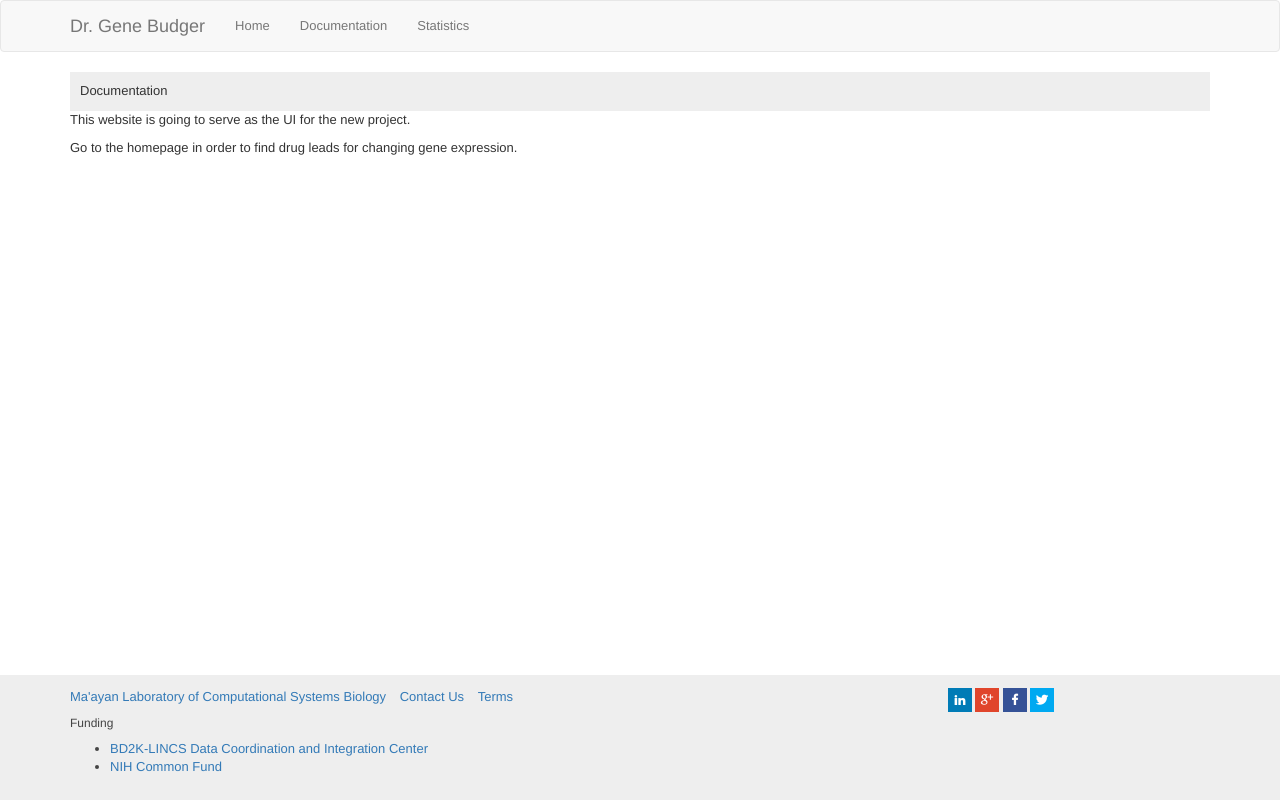
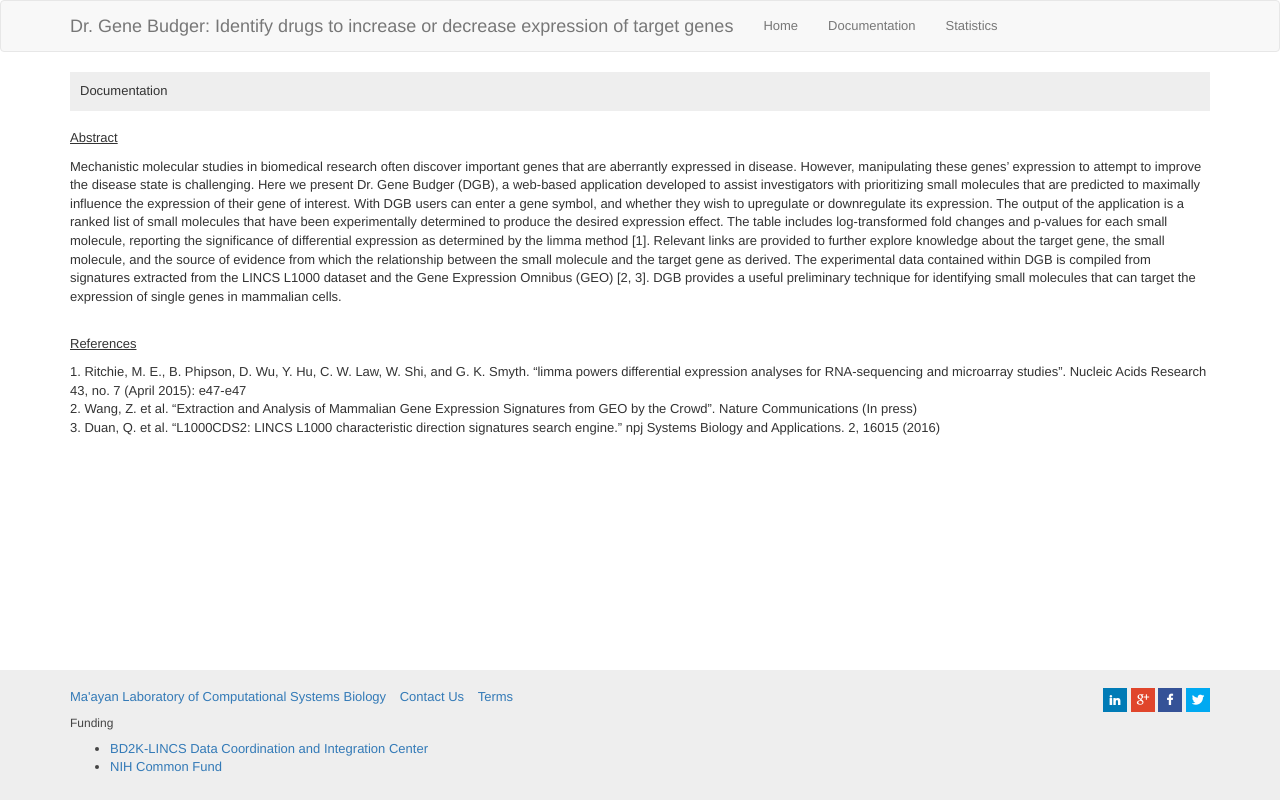
Before and after one commit to MaayanLab/Dr-Gene-Budger, a Python web app: template DGB/templates/documentation.html in a window 1280 px wide. Run offline with Jinja, Linux system fonts and the light colour scheme; the template is opened without the code that fills it, so the values that code supplies are empty; some libraries are stand-ins or nearby versions.

Commit message:
Updated backend logic, statistics page, documentation page includes an abstract.  Also centered the elements on the home page.

```diff
--- a/DGB/forms.py
+++ b/DGB/forms.py
@@ -1,6 +1,5 @@
 from flask_wtf import Form
 from wtforms import StringField, SubmitField, RadioField
-
 from wtforms import validators  # ValidationError
 
 
--- a/DGB/templates/documentation.html
+++ b/DGB/templates/documentation.html
@@ -2,7 +2,32 @@
 {% block content %}
 <div class="container">
     <header>Documentation</header>
-    <p>This website is going to serve as the UI for the new project.</p>
-    <p>Go to the homepage in order to find drug leads for changing gene expression.</p>
+
+    <br>
+    <p><u>Abstract</u></p>
+    <p>
+        Mechanistic molecular studies in biomedical research often discover important genes that are aberrantly
+        expressed in disease. However, manipulating these genes’ expression to attempt to improve the disease state is
+        challenging. Here we present Dr. Gene Budger (DGB), a web-based application developed to assist investigators
+        with prioritizing small molecules that are predicted to maximally influence the expression of their gene of
+        interest. With DGB users can enter a gene symbol, and whether they wish to upregulate or downregulate its
+        expression. The output of the application is a ranked list of small molecules that have been experimentally
+        determined to produce the desired expression effect. The table includes log-transformed fold changes and
+        p-values for each small molecule, reporting the significance of differential expression as determined by the
+        limma method [1]. Relevant links are provided to further explore knowledge about the target gene, the small
+        molecule, and the source of evidence from which the relationship between the small molecule and the target gene
+        as derived. The experimental data contained within DGB is compiled from signatures extracted from the LINCS
+        L1000 dataset and the Gene Expression Omnibus (GEO) [2, 3]. DGB provides a useful preliminary technique for
+        identifying small molecules that can target the expression of  single genes in mammalian cells.
+    </p>
+
+    <br>
+
+    <p><u>References</u></p>
+    <p>
+        1. Ritchie, M. E., B. Phipson, D. Wu, Y. Hu, C. W. Law, W. Shi, and G. K. Smyth. “limma powers differential expression analyses for RNA-sequencing and microarray studies”. Nucleic Acids Research 43, no. 7 (April 2015): e47-e47<br>
+        2. Wang, Z. et al. “Extraction and Analysis of Mammalian Gene Expression Signatures from GEO by the Crowd”. Nature Communications (In press)<br>
+        3. Duan, Q. et al. “L1000CDS2: LINCS L1000 characteristic direction signatures search engine.” npj Systems Biology and Applications. 2, 16015 (2016)<br>
+    </p>
 </div>
 {% endblock %}
--- a/DGB/templates/layout.html
+++ b/DGB/templates/layout.html
@@ -28,13 +28,13 @@
                         <span class="icon-bar"></span>
                     </button>
                     <a class="navbar-brand" title="Dr. Gene Budger: Identify drugs to increase or decrease expression of target genes" href="">
-                        Dr. Gene Budger</a>
+                        Dr. Gene Budger: Identify drugs to increase or decrease expression of target genes</a>
                 </div>
                 <div class="collapse navbar-collapse" id="bs-example-navbar-collapse-1">
                     <ul class="nav navbar-nav">
                         <li><a href="{{ url_for('home') }}">Home</a></li>
                         <li><a href="{{ url_for('documentation') }}">Documentation</a></li>
-                        <li><a href="{{ url_for('documentation') }}">Statistics</a></li>
+                        <li><a href="{{ url_for('statistics') }}">Statistics</a></li>
                     </ul>
 
                 </div>
@@ -63,9 +63,10 @@
     </main>
 
 
-    <footer style="width: 100%;" class="footer">
+    <footer style="width: 100%; padding-top: 0;" class="footer">
         <div class="container">
             <div class="row">
+                <br>
                 <div class="col-sm-6">
                     <ul id="contact" class="list-inline">
                         <li>
@@ -92,8 +93,9 @@
                     </div>
                 </div>
                 <share>
-                    <div id="share" class="col-sm-6 hide-on-mobile push-right">
-                        <a href="https://www.linkedin.com/shareArticle?url=http://amp.pharm.mssm.edu/DGB/" target="_blank">
+                    <div id="share" class="col-sm-6 hide-on-mobile">
+                        <span style="float: right">
+                            <a href="https://www.linkedin.com/shareArticle?url=http://amp.pharm.mssm.edu/DGB/" target="_blank" class="push-right">
                                 <img src="http://amp.pharm.mssm.edu/DGB/static/image/share/linkedin.png" height="24" width="24">
                             </a>
                             <a href="https://plus.google.com/share?url=http://amp.pharm.mssm.edu/DGB/" target="_blank">
@@ -105,6 +107,7 @@
                             <a href="http://twitter.com/share" target="_blank">
                                 <img src="http://amp.pharm.mssm.edu/DGB/static/image/share/twitter.png" height="24" width="24">
                             </a>
+                        </span>
                     </div>
                 </share>
             </div>
```
Also changed, not shown: DGB/orm.py (+15 -11 lines), DGB/templates/home.html (+12 -9 lines), DGB/templates/statistics.html (added, +12 -0 lines), DGB/views.py (+8 -0 lines), DGB/static/image/geo.png (added), DGB/static/image/lincs.png (added). Lines whose indentation alone changed are shown as unchanged.
